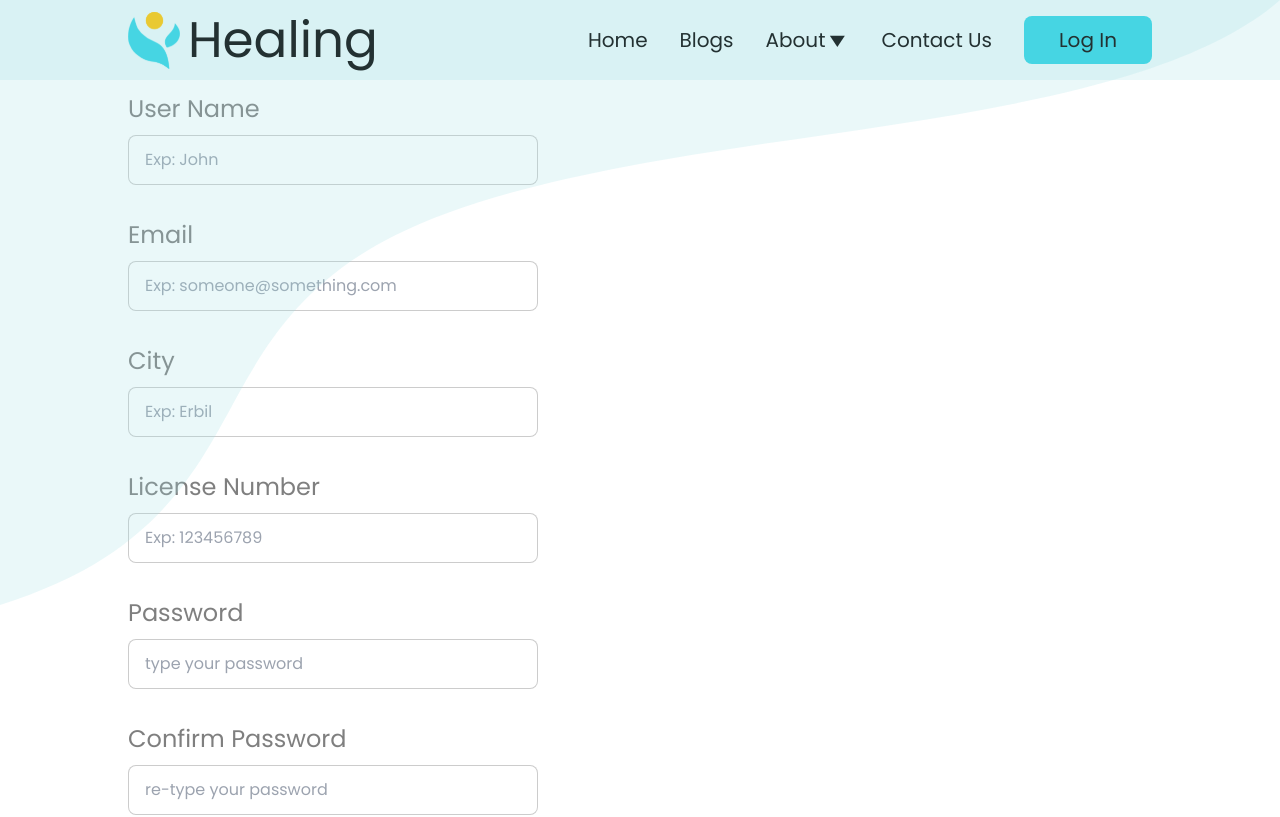
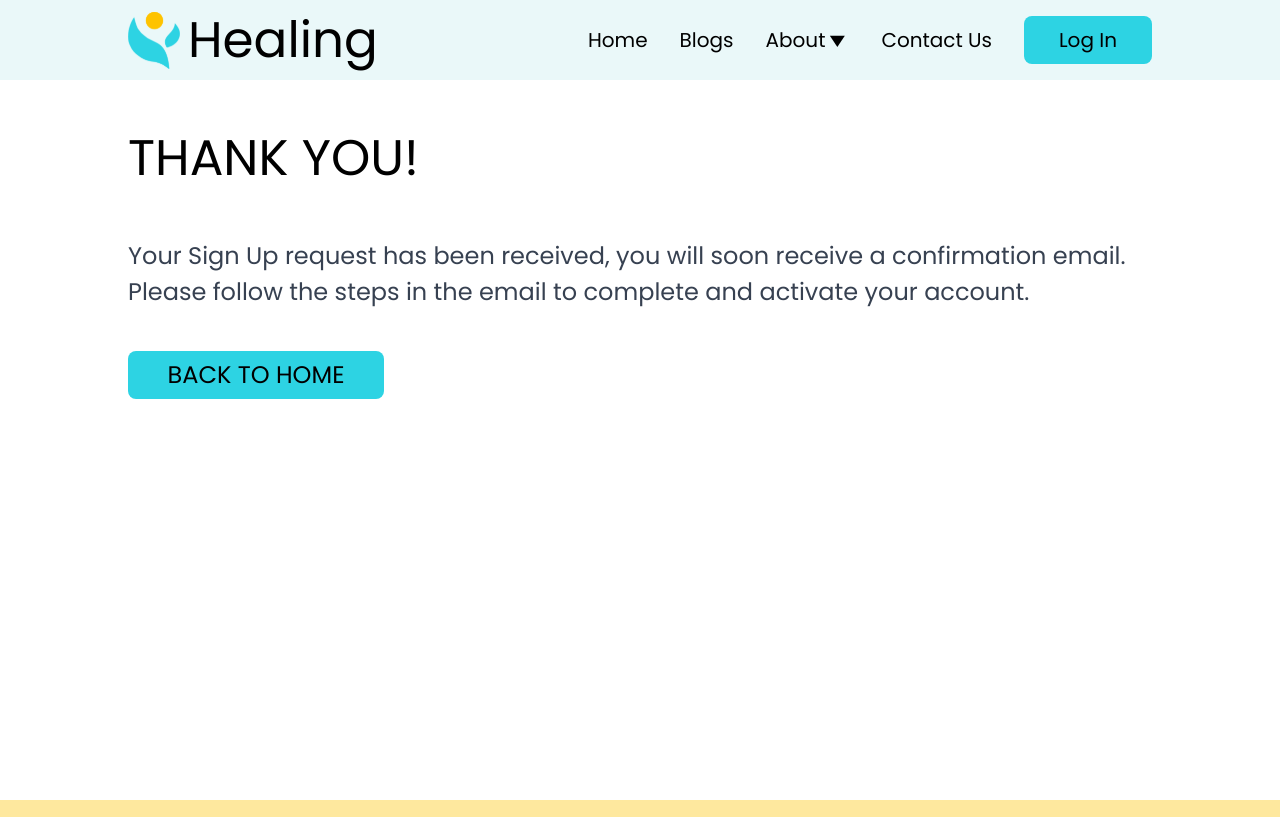
Before and after one commit to AllanSaleh/capstone-project-online-healing, a React (Create React App) app: page / in a window 1280 px wide. Shown: the top 817 px of the page. Built offline with nearby package versions, Linux system fonts and the light colour scheme.

Commit message:
Created the ThankYou component to be used universally

```diff
--- a/src/App.js
+++ b/src/App.js
@@ -1,12 +1,10 @@
 import React, { useEffect } from 'react';
 import { useTranslation } from 'react-i18next';
-import CreateAccount from './Components/CreateAccount/CreateAccount';
 import './styles/main.css';
-import Description from './Components/Description/Description';
-import LandingPage from './Components/landing page/landingpage';
+
 import NavBar from './Components/NavBar/NavBar';
 import Footer from './Components/Footer/Footer';
-import AddNewCard from './Components/AddNewCard/AddNewCard';
+import ThankYou from './Components/ThankYou/ThankYou';
 
 function App() {
   // This controls the direction of the page for RTL languages
@@ -17,12 +15,10 @@ function App() {
 
   return (
     <div>
-      <CreateAccount />
       <NavBar />
-      <LandingPage />
-      <Description />
-      <AddNewCard />
-      <div className="text-center bg-blue-dark h-section w-full px-sides">Other Sections!</div>
+      <ThankYou
+        subtitle={`Your Sign Up request has been received, you will soon receive a confirmation email. \nPlease follow the steps in the email to complete and activate your account.`}
+      />
       <Footer />
     </div>
   );
--- /dev/null
+++ b/src/Components/ThankYou/ThankYou.js
@@ -0,0 +1,22 @@
+import React from 'react';
+
+export default function ThankYou({ subtitle }) {
+  return (
+    <div className="h-firstsection pt-navbar px-sides">
+      <div className="flex flex-col justify-evenly h-1/2">
+        <div className="text-title">THANK YOU!</div>
+        <div className="text-subtitle text-gray-700">
+          {subtitle.split('\n').map((str) => (
+            <p>{str}</p>
+          ))}
+        </div>
+        <button
+          type="button"
+          className="w-64 h-12 text-subtitle bg-blue-dark rounded-lg border-2 border-transparent hover:bg-white hover:text-blue-dark hover:border-blue-dark"
+        >
+          BACK TO HOME
+        </button>
+      </div>
+    </div>
+  );
+}
```
Also changed, not shown: src/styles/main.css.
